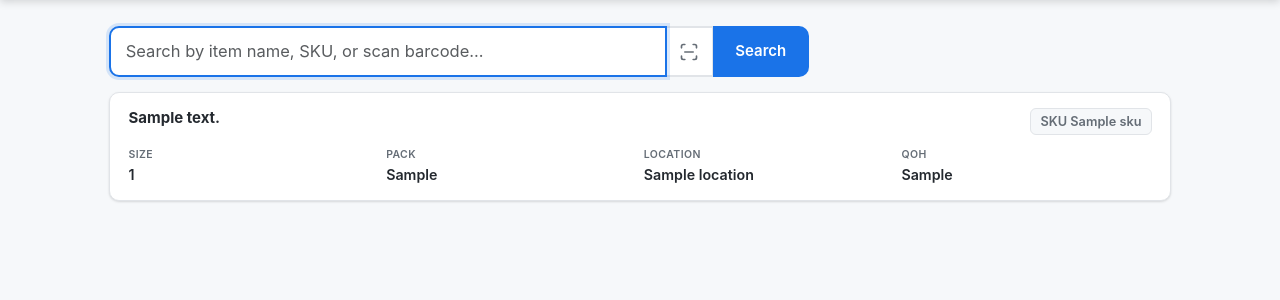
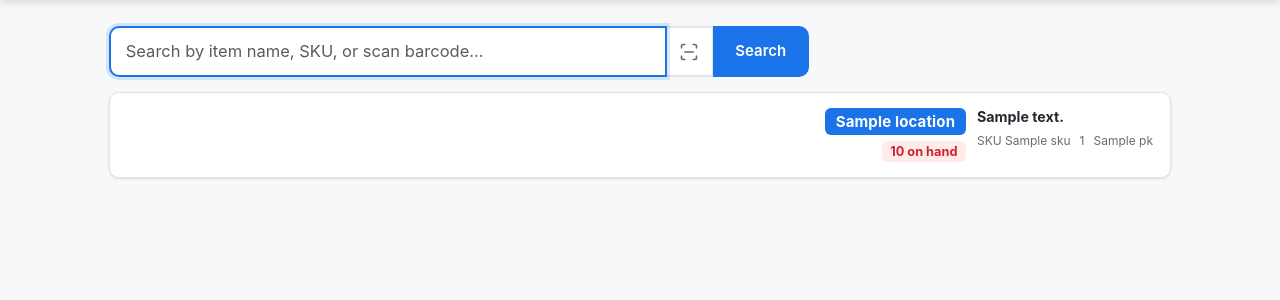
Before and after one commit to colbyc21/ItemSearch, a Flask app: template app/templates/search.html in a window 1280 px wide. Shown: the part 55-355 px from the top of the page. Run offline with Flask 3, Linux system fonts and the light colour scheme; the template is opened without the code that fills it: most values are stand-ins (such as "Sample title", 1, 10 or a date in 2020); some libraries are stand-ins or nearby versions.

Commit message:
Redesign item cards with HD/Lowe's-style location + stock hierarchy
Location is now a bold blue badge (right side), QOH is a colored stock
indicator below it. Description + SKU/size/pack are on the left.
Prioritizes the info warehouse staff actually need at a glance.

Co-Authored-By: Claude Opus 4.6 <noreply@anthropic.com>

```diff
--- a/app/static/css/style.css
+++ b/app/static/css/style.css
@@ -312,17 +312,22 @@ body {
 .item-card-list {
     display: flex;
     flex-direction: column;
-    gap: .6rem;
+    gap: .5rem;
 }
 
 .item-card {
     background: var(--surface);
     border: 1px solid var(--border);
     border-radius: var(--radius);
-    padding: 1rem 1.25rem;
+    padding: 1rem 1.15rem;
     box-shadow: var(--shadow);
     cursor: pointer;
     transition: border-color var(--transition), box-shadow var(--transition);
+    display: grid;
+    grid-template-columns: 1fr auto;
+    grid-template-rows: auto auto;
+    gap: .1rem .75rem;
+    align-items: start;
 }
 
 .item-card:hover {
@@ -330,40 +335,74 @@ body {
     box-shadow: var(--shadow-md);
 }
 
-.item-card-header {
-    display: flex;
-    align-items: flex-start;
-    justify-content: space-between;
-    gap: .75rem;
-    margin-bottom: .75rem;
-    flex-wrap: wrap;
+/* Left side: description + meta */
+.item-card-body {
+    min-width: 0;
 }
 
 .item-card-title {
-    font-size: 1rem;
+    font-size: .95rem;
     font-weight: 700;
-    margin: 0;
+    margin: 0 0 .35rem 0;
     line-height: 1.3;
 }
 
-.item-card-grid {
-    display: grid;
-    grid-template-columns: repeat(4, 1fr);
-    gap: .5rem;
+.item-card-meta {
+    display: flex;
+    flex-wrap: wrap;
+    gap: .15rem .6rem;
+    font-size: .8rem;
+    color: var(--text-muted);
 }
 
-.item-card-label {
-    font-size: .7rem;
-    font-weight: 600;
-    text-transform: uppercase;
-    letter-spacing: .04em;
-    color: var(--text-muted);
-    margin-bottom: .1rem;
+.item-card-meta span {
+    white-space: nowrap;
 }
 
-.item-card-value {
-    font-size: .95rem;
-    font-weight: 600;
+/* Right side: location + QOH hero badges */
+.item-card-badges {
+    display: flex;
+    flex-direction: column;
+    align-items: flex-end;
+    gap: .35rem;
+    grid-row: 1 / -1;
+}
+
+.loc-badge {
+    background: var(--brand);
+    color: #fff;
+    font-size: 1rem;
+    font-weight: 700;
+    padding: .3rem .7rem;
+    border-radius: var(--radius-sm);
+    letter-spacing: .01em;
+    line-height: 1.2;
+    white-space: nowrap;
+}
+
+.loc-badge-empty {
+    background: var(--surface-alt);
+    color: var(--text-muted);
+    border: 1px solid var(--border);
+}
+
+.qoh-badge {
+    font-size: .85rem;
+    font-weight: 700;
+    padding: .2rem .55rem;
+    border-radius: var(--radius-sm);
+    white-space: nowrap;
+    line-height: 1.2;
+}
+
+.qoh-in-stock {
+    background: var(--success-bg);
+    color: var(--success);
+}
+
+.qoh-out {
+    background: var(--danger-bg);
+    color: var(--danger);
 }
 
 /* ── Responsive ────────────────────────────────────────── */
@@ -384,7 +423,12 @@ body {
         padding: .5rem;
     }
 
-    .item-card-grid {
-        grid-template-columns: repeat(2, 1fr);
+    .item-card {
+        padding: .85rem 1rem;
+    }
+
+    .loc-badge {
+        font-size: .9rem;
+        padding: .25rem .6rem;
     }
 }
--- a/app/static/js/app.js
+++ b/app/static/js/app.js
@@ -99,28 +99,26 @@ document.addEventListener("DOMContentLoaded", function () {
     }
 
     function renderItemCard(item, sku) {
+        var loc = item.LOCATION || "";
+        var qoh = item.QOH_2;
+        var qohNum = qoh != null ? Math.round(qoh) : null;
+        var qohClass = qohNum !== null && qohNum > 0 ? "qoh-in-stock" : "qoh-out";
+        var qohText = qohNum !== null ? qohNum + " on hand" : "—";
+        var locClass = loc ? "loc-badge" : "loc-badge loc-badge-empty";
+        var locText = loc || "No loc";
+
+        var meta = '<span>SKU ' + sku + '</span>';
+        if (item.SIZE) meta += '<span>' + escapeHtml(item.SIZE) + '</span>';
+        if (item.QTY2 != null) meta += '<span>' + item.QTY2 + ' pk</span>';
+
         return '<div class="item-card" onclick="window.location=\'/item/' + sku + '\'">' +
-            '<div class="item-card-header">' +
-                '<h5 class="item-card-title">' + escapeHtml(item.DESCRIPTION || "") + '</h5>' +
-                '<span class="sku-badge">SKU ' + sku + '</span>' +
+            '<div class="item-card-body">' +
+                '<div class="item-card-title">' + escapeHtml(item.DESCRIPTION || "") + '</div>' +
+                '<div class="item-card-meta">' + meta + '</div>' +
             '</div>' +
-            '<div class="item-card-grid">' +
-                '<div class="item-card-field">' +
-                    '<div class="item-card-label">Size</div>' +
-                    '<div class="item-card-value">' + escapeHtml(item.SIZE || "—") + '</div>' +
-                '</div>' +
-                '<div class="item-card-field">' +
-                    '<div class="item-card-label">Pack</div>' +
-                    '<div class="item-card-value">' + (item.QTY2 != null ? item.QTY2 : "—") + '</div>' +
-                '</div>' +
-                '<div class="item-card-field">' +
-                    '<div class="item-card-label">Location</div>' +
-                    '<div class="item-card-value">' + escapeHtml(item.LOCATION || "—") + '</div>' +
-                '</div>' +
-                '<div class="item-card-field">' +
-                    '<div class="item-card-label">QOH</div>' +
-                    '<div class="item-card-value">' + (item.QOH_2 != null ? item.QOH_2 : "—") + '</div>' +
-                '</div>' +
+            '<div class="item-card-badges">' +
+                '<div class="' + locClass + '">' + escapeHtml(locText) + '</div>' +
+                '<div class="qoh-badge ' + qohClass + '">' + qohText + '</div>' +
             '</div>' +
         '</div>';
     }
--- a/app/templates/search.html
+++ b/app/templates/search.html
@@ -40,27 +40,20 @@
 {% if results %}
 <div class="item-card-list">
     {% for item in results %}
+    {% set qoh = item.QOH_2 %}
     <div class="item-card" onclick="window.location='/item/{{ item.SKU|int }}'">
-        <div class="item-card-header">
-            <h5 class="item-card-title">{{ item.DESCRIPTION }}</h5>
-            <span class="sku-badge">SKU {{ item.SKU }}</span>
+        <div class="item-card-body">
+            <div class="item-card-title">{{ item.DESCRIPTION }}</div>
+            <div class="item-card-meta">
+                <span>SKU {{ item.SKU }}</span>
+                {% if item.SIZE %}<span>{{ item.SIZE }}</span>{% endif %}
+                {% if item.QTY2 is not none %}<span>{{ item.QTY2 }} pk</span>{% endif %}
+            </div>
         </div>
-        <div class="item-card-grid">
-            <div class="item-card-field">
-                <div class="item-card-label">Size</div>
-                <div class="item-card-value">{{ item.SIZE or '—' }}</div>
-            </div>
-            <div class="item-card-field">
-                <div class="item-card-label">Pack</div>
-                <div class="item-card-value">{{ item.QTY2 if item.QTY2 is not none else '—' }}</div>
-            </div>
-            <div class="item-card-field">
-                <div class="item-card-label">Location</div>
-                <div class="item-card-value">{{ item.LOCATION or '—' }}</div>
-            </div>
-            <div class="item-card-field">
-                <div class="item-card-label">QOH</div>
-                <div class="item-card-value">{{ item.QOH_2 if item.QOH_2 is not none else '—' }}</div>
+        <div class="item-card-badges">
+            <div class="loc-badge{% if not item.LOCATION %} loc-badge-empty{% endif %}">{{ item.LOCATION or 'No loc' }}</div>
+            <div class="qoh-badge {% if qoh is not none and qoh > 0 %}qoh-in-stock{% else %}qoh-out{% endif %}">
+                {{ '%d on hand' | format(qoh | int) if qoh is not none else '—' }}
             </div>
         </div>
     </div>
```
